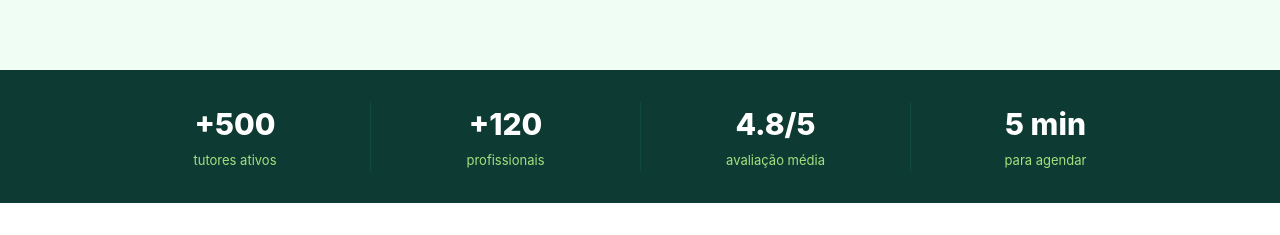
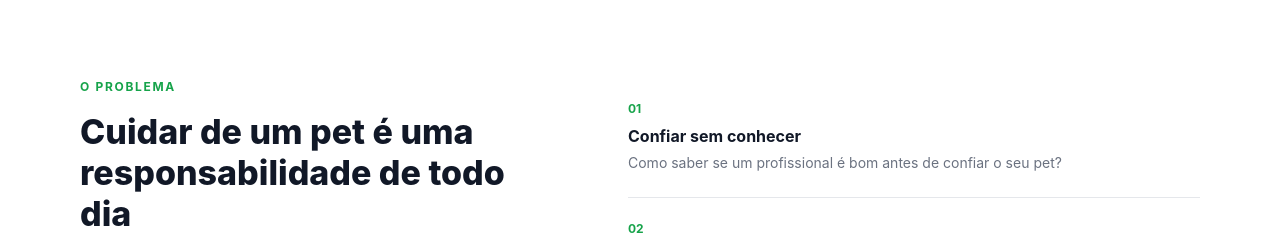
Before and after one commit to Aquinozz/pet-link, a React (Vite) app in the folder petlink-frontend/: page / in a window 1280 px wide. Shown: the part 569-804 px from the top of the page. Built offline with nearby package versions, Linux system fonts and the light colour scheme; no server answers.

Commit message:
design: remove faixa de estatisticas da landing page

```diff
--- a/petlink-frontend/src/pages/public/LandingPage.tsx
+++ b/petlink-frontend/src/pages/public/LandingPage.tsx
@@ -272,12 +272,6 @@ function AgendaMock() {
 
 function Hero() {
   const isMobile = useMediaQuery('(max-width: 1023px)')
-  const stats = [
-    { value: '+500', label: 'tutores ativos' },
-    { value: '+120', label: 'profissionais' },
-    { value: '4.8/5', label: 'avaliação média' },
-    { value: '5 min', label: 'para agendar' },
-  ]
   return (
     <section style={{ padding: isMobile ? '96px 0 0' : '128px 0 0', backgroundColor: colors.brand[50] }}>
       <div style={{ ...container, padding: '0 32px' }}>
@@ -313,17 +307,6 @@ function Hero() {
               </ScreenFrame>
             </Reveal>
           </div>
-        </div>
-      </div>
-
-      <div style={{ backgroundColor: colors.brand[900], marginTop: isMobile ? 64 : 88 }}>
-        <div style={{ ...container, padding: '32px 20px', display: 'grid', gridTemplateColumns: isMobile ? '1fr 1fr' : '1fr 1fr 1fr 1fr', gap: isMobile ? 24 : 0 }}>
-          {stats.map((s, i) => (
-            <div key={s.label} style={{ textAlign: 'center', borderLeft: i === 0 || isMobile ? 'none' : `1px solid ${colors.brand[800]}`, borderTop: isMobile && i >= 2 ? `1px solid ${colors.brand[800]}` : 'none', paddingTop: isMobile && i >= 2 ? 20 : 0 }}>
-              <p style={{ fontSize: 30, fontWeight: 800, color: colors.white, marginBottom: 4 }}>{s.value}</p>
-              <p style={{ fontSize: 13, color: colors.brand[200], margin: 0 }}>{s.label}</p>
-            </div>
-          ))}
         </div>
       </div>
     </section>
```
